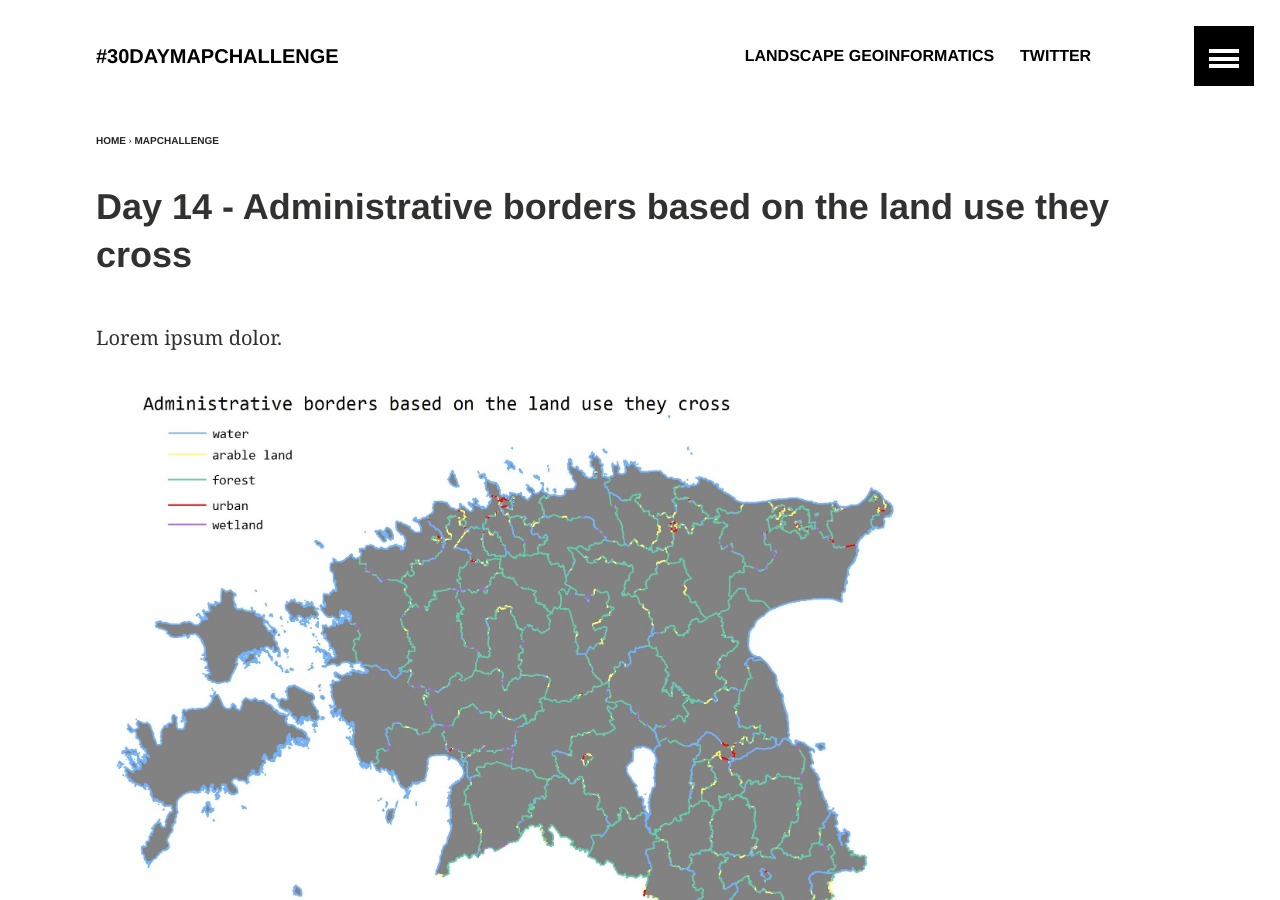
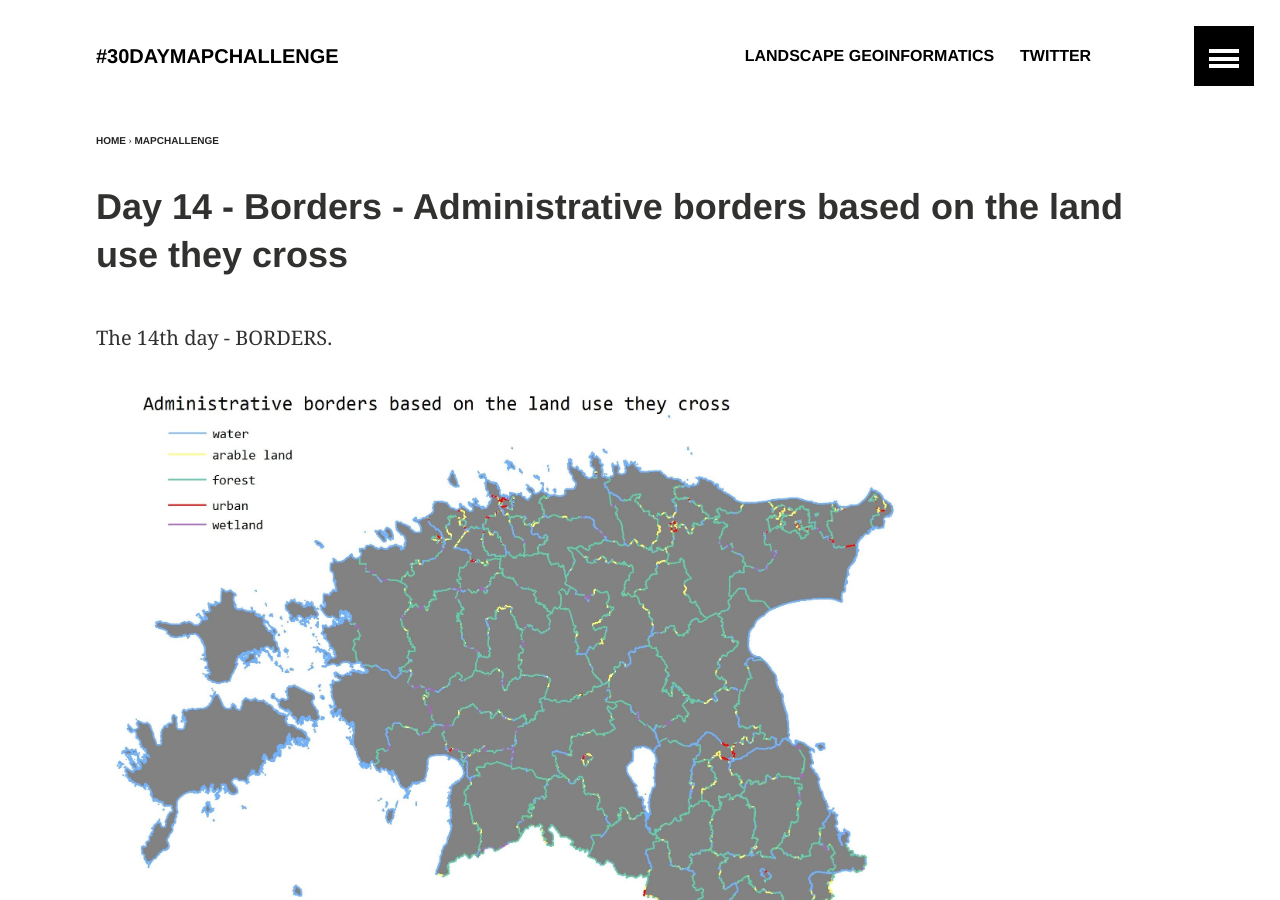
Before and after one commit to kevelyn1/30DayMapChallenge2019, a Jekyll site: the page built from _posts/mapchallenge/2019-11-14-day-14.md, in a window 1280 px wide and 900 px high. Built offline with Jekyll 4.4.1, drawn with Linux system fonts in a browser that asks for light colours.

Commit message:
Update 2019-11-14-day-14.md

```diff
--- a/_posts/mapchallenge/2019-11-14-day-14.md
+++ b/_posts/mapchallenge/2019-11-14-day-14.md
@@ -1,14 +1,14 @@
 ---
 layout: article
-title: Day 14 - Administrative borders based on the land use they cross
+title: Day 14 - Borders - Administrative borders based on the land use they cross
 modified: 2019-11-14
 categories: mapchallenge
 image:
   teaser: administrative-borders.jpg
 ---
 
-Lorem ipsum dolor.
+The 14th day - BORDERS.
 
 ![image of day 14 post](../../images/administrative-borders.jpg)
 
-[Link to original Twitter post](https://twitter.com/evelynuuemaa/status/14)
+[Link to original Twitter post](https://twitter.com/evelynuuemaa/status/1195003621185904647)
```
